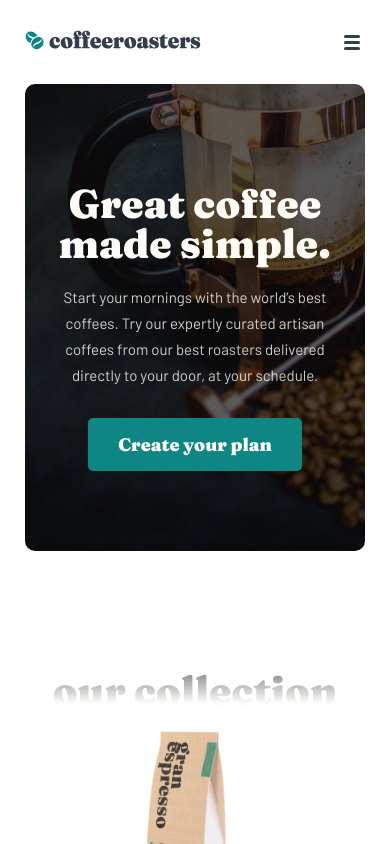
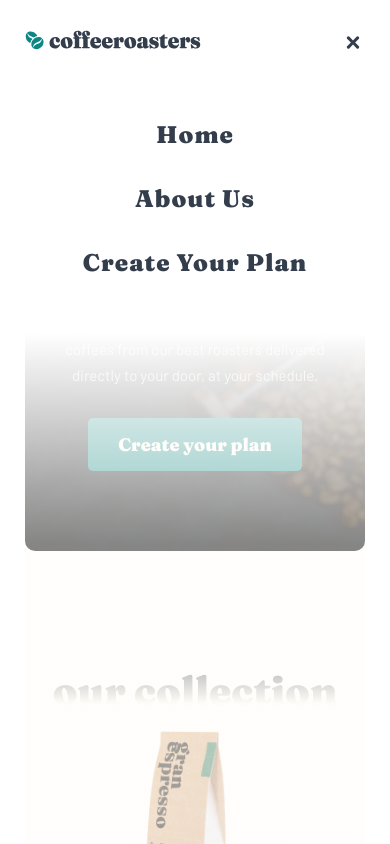
Before and after one commit to kawaljeet99/coffeeroasters, a plain HTML site: page index.html in a window 390 px wide. Both pictures are taken after a click on the icon 351 px from the left and 42 px from the top of the page. Shown: the top 844 px of the page. Drawn offline with Linux system fonts and the light colour scheme.

Commit message:
responsive navbar for mobile screen size

```diff
--- a/index.html
+++ b/index.html
@@ -8,7 +8,7 @@
     <link rel="stylesheet" href="./assets/css/style.css">
     <title>Coffeeroasters</title>
 
-    <script src="home.js" defer></script>
+    <script src="navbar.js" defer></script>
 </head>
 
 <body>
@@ -33,15 +33,13 @@
                     </li>
                 </ul>
 
-                <svg class="nav__menu-open hidden" id="menu-open" width="16" height="15"
-                    xmlns="http://www.w3.org/2000/svg">
+                <svg class="nav__menu-open" id="menu-open" width="16" height="15" xmlns="http://www.w3.org/2000/svg">
                     <path
                         d="M14.5 12a1.5 1.5 0 010 3h-13a1.5 1.5 0 010-3h13zm0-6a1.5 1.5 0 010 3h-13a1.5 1.5 0 010-3h13zm0-6a1.5 1.5 0 010 3h-13a1.5 1.5 0 010-3h13z"
                         fill="#333D4B" fill-rule="evenodd" />
                 </svg>
 
-                <svg class="nav__menu-close hidden" id="menu-close" width="14" height="13"
-                    xmlns="http://www.w3.org/2000/svg">
+                <svg class="nav__menu-close" id="menu-close" width="14" height="13" xmlns="http://www.w3.org/2000/svg">
                     <path
                         d="M12.657.843a1.5 1.5 0 010 2.121L9.12 6.5l3.536 3.536a1.5 1.5 0 11-2.121 2.12L7 8.622l-3.536 3.536a1.5 1.5 0 11-2.12-2.121L4.877 6.5 1.343 2.964A1.5 1.5 0 113.464.844L7 4.377 10.536.843a1.5 1.5 0 012.12 0z"
                         fill="#333D4B" fill-rule="evenodd" />
--- /dev/null
+++ b/navbar.js
@@ -0,0 +1,15 @@
+const navList = document.getElementById("nav-list");
+const menuOpen = document.getElementById("menu-open");
+const menuClose = document.getElementById("menu-close");
+
+menuOpen.addEventListener("click", () => {
+  navList.classList.add("visible");
+  menuOpen.style.display = "none";
+  menuClose.style.display = "block";
+});
+
+menuClose.addEventListener("click", () => {
+  navList.classList.remove("visible");
+  menuOpen.style.display = "block";
+  menuClose.style.display = "none";
+});
```
